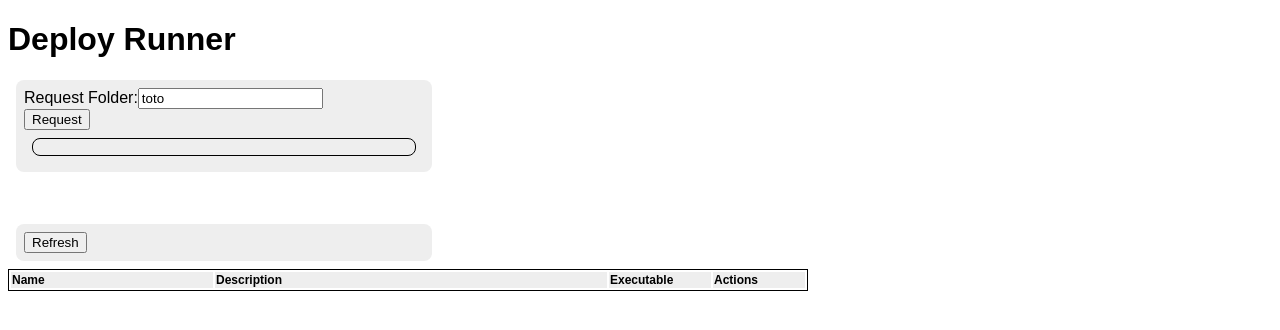
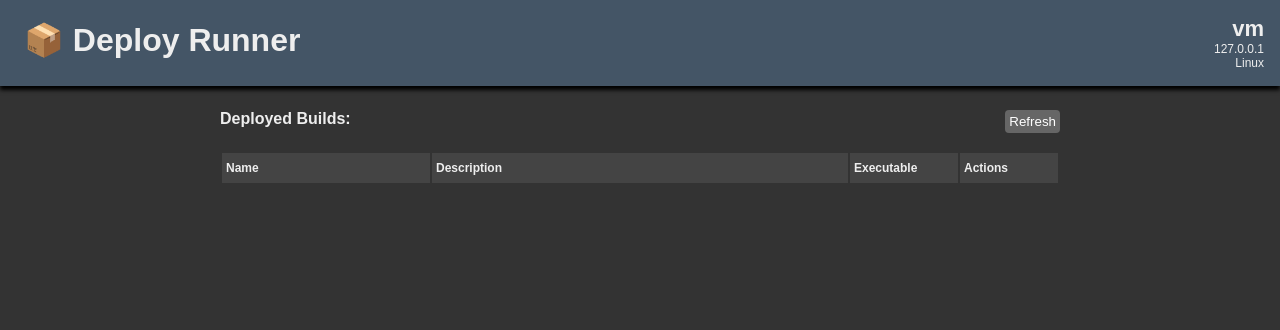
Before and after one commit to peeweek/DeployRunner, a Flask app: page / in a window 1280 px wide. Shown: the top 330 px of the page. Run offline with Flask 3, Linux system fonts and the light colour scheme; lists and menus that the app fills with data are empty; parts of the project's set-up code (start-up, migrations or seed data) failed here and were passed over.

Commit message:
Styling and formatting for web view

```diff
--- a/config.yml
+++ b/config.yml
@@ -1,5 +1,5 @@
 # Application Name : Will be displayed at top of the Web page
-app-name : "Deploy Runner"
+app-name : "📦 Deploy Runner"
 # IP Address used to be bound to FTP and HTTP Servers, uncomment and use in order to force one interface
 # ip-address: "192.168.0.100"
 # Port that will be used for the HTTP Server
--- a/main.py
+++ b/main.py
@@ -1,7 +1,6 @@
-import os, io, sys, yaml, threading, subprocess, time, socket, datetime
+import os, platform, yaml, threading, subprocess, time, socket, datetime
+import platform
 import shutil
-import uuid
-
 from flask import Flask, Response, request, render_template
 from werkzeug.serving import make_server
 
@@ -77,11 +76,20 @@ config = None
 with open("config.yml", encoding='utf-8') as config_file:
     config = yaml.safe_load(config_file)
 
+
 hostname = socket.gethostname()
-ip_address = socket.gethostbyname(hostname)
+ip_address = '127.0.0.1'
 if "ip-address" in config :
     ip_address = config['ip-address']
+else:
+    ip_address = socket.gethostbyname(hostname) #does not work with multiple interfaces
+print("Configured Host IP Address as {}. \n\n If this is not your IP Address associated to the wanted interface, please edit the config.yml file to specify the ip-address field.".format(ip_address))
 
+data = {}
+
+data['hostname'] = hostname
+data['ip'] = ip_address
+data['system'] = platform.system()
 
 flask_app = Flask(__name__, static_folder='./static', template_folder='./templates')
 server = make_server(host=ip_address, port=int(config['http-port']), app=flask_app)
@@ -95,7 +103,7 @@ def cleanup():
 
 @flask_app.route('/')
 def default_route():
-    return render_template('main.template.html', config=config)
+    return render_template('main.template.html', config=config, data=data)
 
 @flask_app.route('/refresh')
 def refresh():
@@ -155,7 +163,8 @@ if(__name__ == '__main__'):
     ftp = FTPThread(ip_address, int(config['ftp-port']))
     ftp.start()
 
-    print("Running HTTP Server....")
+    print("HTTP Server Running, access in browser using http://{}:{}/".format(ip_address, config['http-port']))
+    print("In order to close servers, please press Ctrl+C (possibly multiple times)")
     server.serve_forever()
     print("Server Terminated, Bye !")
     ftp.stopServer()
--- /dev/null
+++ b/static/style.css
@@ -0,0 +1,90 @@
+body
+{
+    font-family: arial, sans-serif, helvetica;
+    color: #EEE;
+    background-color: #333;
+    padding: 0px;
+    margin: 0px;
+}
+
+header
+{
+    width:100%;
+    display: flex;
+    flex-direction: row;
+    flex-wrap:nowrap;
+    justify-content:space-between;
+    background-color: #456;
+    box-shadow: #000 0px 4px 4px;
+}
+
+header .title
+{
+    padding-left: 24px;
+}
+
+spacer
+{
+    flex-grow: 1;
+}
+
+header .sysInfo
+{
+    font-size:12px;
+    padding: 16px;
+    text-align: right;
+}
+
+main
+{
+    width:100%
+    padding: 16px;
+    padding-left: 220px;
+    padding-right: 220px;
+    display:flex;
+    flex-direction:row;
+    justify-content: center;
+}
+
+main .flexArea
+{
+    flex-grow:1;
+    padding-top: 24px;
+    min-width: 640px;
+    max-width: 1280px;
+}
+
+main .runnerTables
+{
+    width:100%;
+}
+
+.runnerTables table
+{
+    width: 100%;
+    border: none;
+    font-size:12px;
+}
+
+.runnerTables table .header
+{
+    text-align:left;
+    background-color:#444;
+    margin: 0px;"
+}
+.runnerTables table .header th
+{
+    padding-top: 8px;
+    padding-bottom: 8px;
+    padding-left: 4px;
+    padding-right: 4px;
+}
+
+button
+{
+    border:none;
+    background-color: #666;
+    color: white;
+    border-radius: 4px;
+    padding: 4px;
+}
--- a/templates/main.template.html
+++ b/templates/main.template.html
@@ -3,8 +3,9 @@
 <head>
     <meta charset="UTF-8">
     <title>{{ config['app-name'] }}</title>
+    <link rel="stylesheet" href="{{url_for('static', filename='style.css' ) }}">
 </head>
-<body style="font-family: arial, sans-serif, helvetica; ">
+<body>
 <script>
     function request()
     {
@@ -72,24 +73,26 @@
     }
 
 </script>
-<h1>{{ config['app-name'] }}</h1>
-
-<div style="border : none; background-color : #EEE;  border-radius: 8px; margin:8px; padding: 8px; width: 400px;">
-   Request Folder:<input type="text" id="folderRequest" value="toto"/><br/>
-    <button onclick="request()">Request</button><br/>
-    <div style="border : solid 1px black; border-radius: 8px; margin:8px; padding: 8px; ">
-        <span id="credentials"></span>
+<header>
+    <div class="title"><h1>{{ config['app-name'] }}</h1></div>
+    <spacer></spacer>
+    <div class="sysInfo">
+        <span style="font-size: 22px; font-weight:bold;">{{ data['hostname'] }}</span><br/>
+        {{ data['ip'] }} <br/>
+        {{ data['system'] }}
     </div>
-</div>
-<br/>
-<span id="message"></span>
-<br/>
-<div style="border : none; background-color : #EEE; border-radius: 8px; margin:8px; padding: 8px; width: 400px;">
-    <button onclick="refresh()">Refresh</button><br/>
-</div>
-<div id="runnerTables">
-
-</div>
+</header>
+<main>
+    <div class="flexArea">
+        <div style="display:flex; flex-direction: row; justify-content: space-between;">
+            <div><b>Deployed Builds:</b></div>
+            <div><span id="message" style="flex-grow:1;"></span></div>
+            <div><button onclick="refresh()">Refresh</button></div>
+        </div>
+        <br/>
+        <div class="runnerTables" id="runnerTables"></div>
+    </div>
+</main>
 
 </body>
 <script defer>
--- a/templates/tables.template.html
+++ b/templates/tables.template.html
@@ -1,5 +1,5 @@
-<table style="border: black 1px solid; width: 800px; font-size:12px;">
-  <tr style="text-align:left; background-color:#EEE; margin: 0px;">
+<table>
+  <tr class="header" >
     <th style="width: 200px;">Name</th>
     <th>Description</th>
     <th style="width: 100px;">Executable</th>
```
